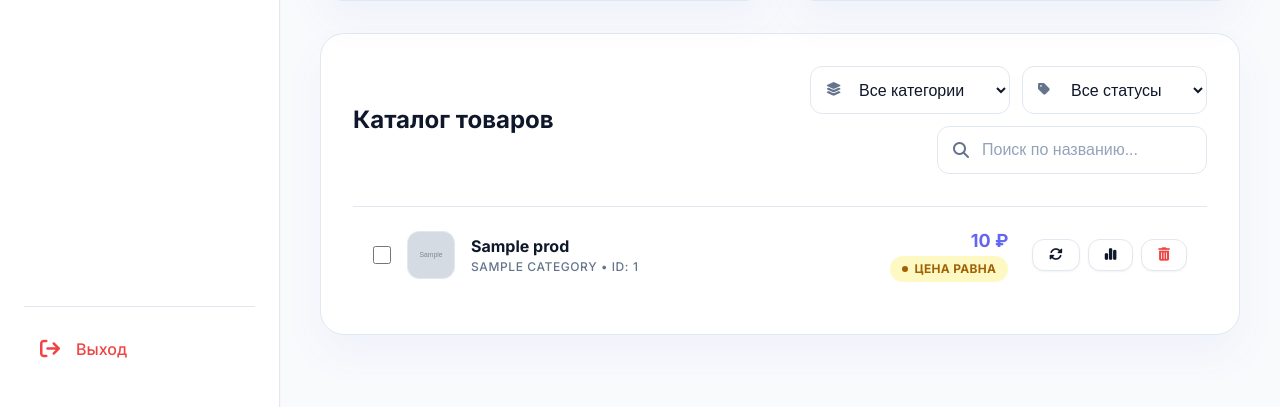
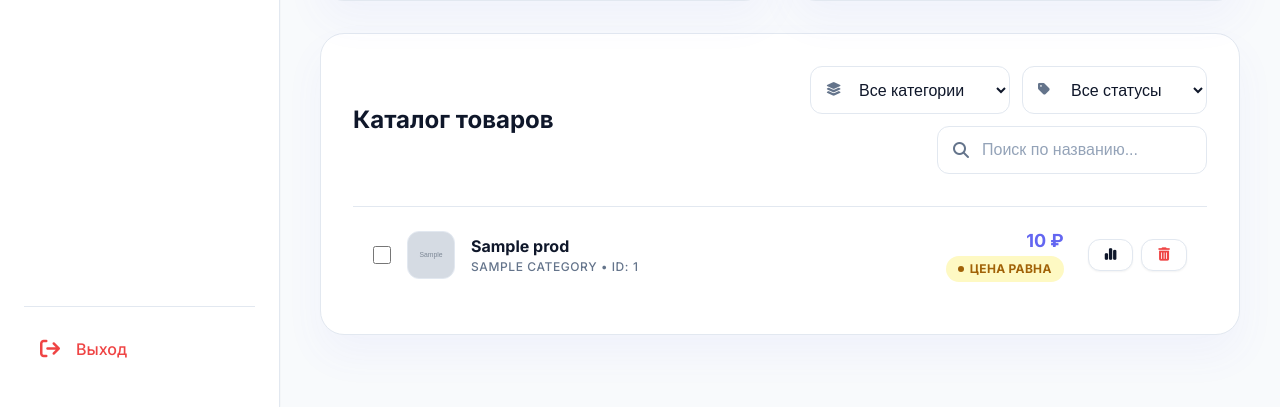
Before and after one commit to KhobotovViktor/pricemirror, a FastAPI app: template templates/admin.html in a window 1280 px wide. Shown: the part 628-1035 px from the top of the page. Run offline with FastAPI, Linux system fonts and the light colour scheme; the template is opened without the code that fills it: most values are stand-ins (such as "Sample title", 1, 10 or a date in 2020); grey boxes marked "Sample" are stand-in pictures.

Commit message:
Remove refresh price button, add per-store lines to analytics chart
1) Remove 'Обновить цену с сайта' button from product list (price updates happen via scheduled worker)
2) Analytics modal chart: replace single 'Цена конкурентов' line with individual per-store lines using data.history[].store field. Each competitor gets its own color, label, and line. 'Наша цена' remains as dashed reference line. Added index-mode tooltip showing all stores at once.

```diff
--- a/static/app.js
+++ b/static/app.js
@@ -978,26 +978,48 @@ function renderChart(data) {
     }
 
     const sortedHistory = [...data.history].sort((a, b) => new Date(a.date) - new Date(b.date));
-    const labels = sortedHistory.map(h => new Date(h.date).toLocaleDateString());
-    const prices = sortedHistory.map(h => h.price);
 
-    priceChart = new Chart(ctx, {
-        type: 'line',
-        data: {
-            labels: labels,
-            datasets: [
-                {
-                    label: 'Цена конкурентов',
-                    data: prices,
-                    borderColor: '#a855f7',
-                    backgroundColor: 'rgba(168, 85, 247, 0.05)',
-                    fill: true,
+    // Group history by store
+    const storeData = {};
+    const allDates = new Set();
+    for (const h of sortedHistory) {
+        const store = h.store || 'Конкурент';
+        if (!storeData[store]) storeData[store] = {};
+        const day = new Date(h.date).toLocaleDateString('ru-RU', { day: '2-digit', month: '2-digit' });
+        allDates.add(day);
+        // Keep latest price per day per store
+        storeData[store][day] = h.price;
+    }
+
+    const labels = [...allDates];
+
+    // Build per-store datasets
+    const storeColors = [
+        '#a855f7', '#ec4899', '#f97316', '#22c55e', '#06b6d4',
+        '#3b82f6', '#eab308', '#14b8a6', '#f43f5e', '#8b5cf6',
+    ];
+    const datasets = [];
+    let ci = 0;
+    for (const [store, dayPrices] of Object.entries(storeData)) {
+        const color = storeColors[ci % storeColors.length];
+        datasets.push({
+            label: store,
+            data: labels.map(d => dayPrices[d] ?? null),
+            borderColor: color,
+            backgroundColor: color + '10',
+            fill: false,
             tension: 0.4,
             pointRadius: 4,
             pointBackgroundColor: '#ffffff',
-                    pointBorderColor: '#a855f7'
-                },
-                {
+            pointBorderColor: color,
+            pointBorderWidth: 2,
+            spanGaps: true,
+        });
+        ci++;
+    }
+
+    // Add "Наша цена" as dashed line
+    datasets.push({
         label: 'Наша цена',
         data: labels.map(() => data.our_product.current_price),
         borderColor: '#6366f1',
@@ -1005,20 +1027,42 @@ function renderChart(data) {
         pointRadius: 0,
         fill: false,
         borderWidth: 2
-                }
-            ]
-        },
+    });
+
+    priceChart = new Chart(ctx, {
+        type: 'line',
+        data: { labels, datasets },
         options: {
             responsive: true,
             maintainAspectRatio: false,
             plugins: {
                 legend: {
                     position: 'bottom',
-                    labels: { color: '#64748b', font: { weight: '600' } }
+                    labels: {
+                        color: '#64748b',
+                        font: { weight: '600', size: 11 },
+                        usePointStyle: true,
+                        padding: 14,
+                    }
+                },
+                tooltip: {
+                    backgroundColor: '#1e293b',
+                    padding: 12,
+                    cornerRadius: 8,
+                    mode: 'index',
+                    intersect: false,
+                    callbacks: {
+                        label: function(context) {
+                            return ` ${context.dataset.label}: ${context.parsed.y?.toLocaleString()} ₽`;
+                        }
+                    }
                 }
             },
             scales: {
-                y: { ticks: { color: '#64748b' }, grid: { color: '#f1f5f9' } },
+                y: {
+                    ticks: { color: '#64748b', callback: v => v.toLocaleString() + ' ₽' },
+                    grid: { color: '#f1f5f9' }
+                },
                 x: { ticks: { color: '#64748b' }, grid: { display: false } }
             }
         }
--- a/templates/admin.html
+++ b/templates/admin.html
@@ -188,9 +188,6 @@
                                     </div>
                                 </div>
                                 <div style="display: flex; gap: 0.5rem;">
-                                    <button data-id="{{ prod.id }}" onclick="refreshOurProduct({{ prod.id }}, this)" class="secondary" title="Обновить цену с сайта" style="padding: 0.5rem 1rem;">
-                                        <i class="fa-solid fa-rotate"></i>
-                                    </button>
                                     <button data-id="{{ prod.id }}" onclick="handleAnalytics(this)" class="secondary" title="Аналитика" style="padding: 0.5rem 1rem;">
                                         <i class="fa-solid fa-chart-simple"></i>
                                     </button>
```
Lines whose indentation alone changed are shown as unchanged.
